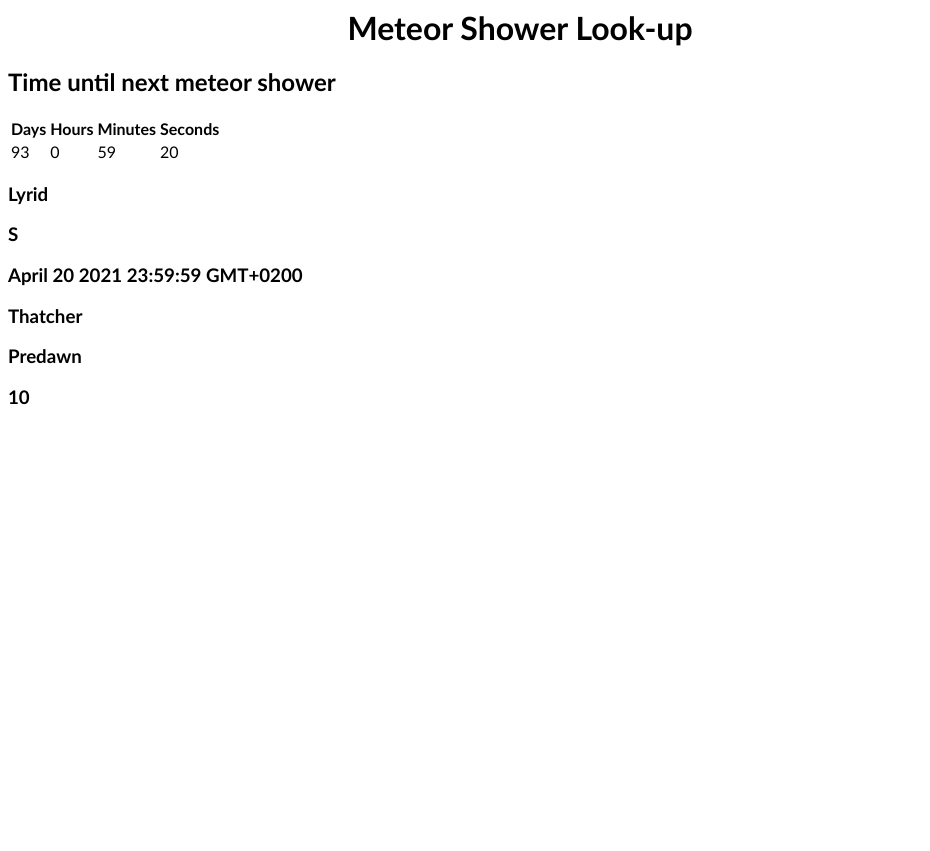
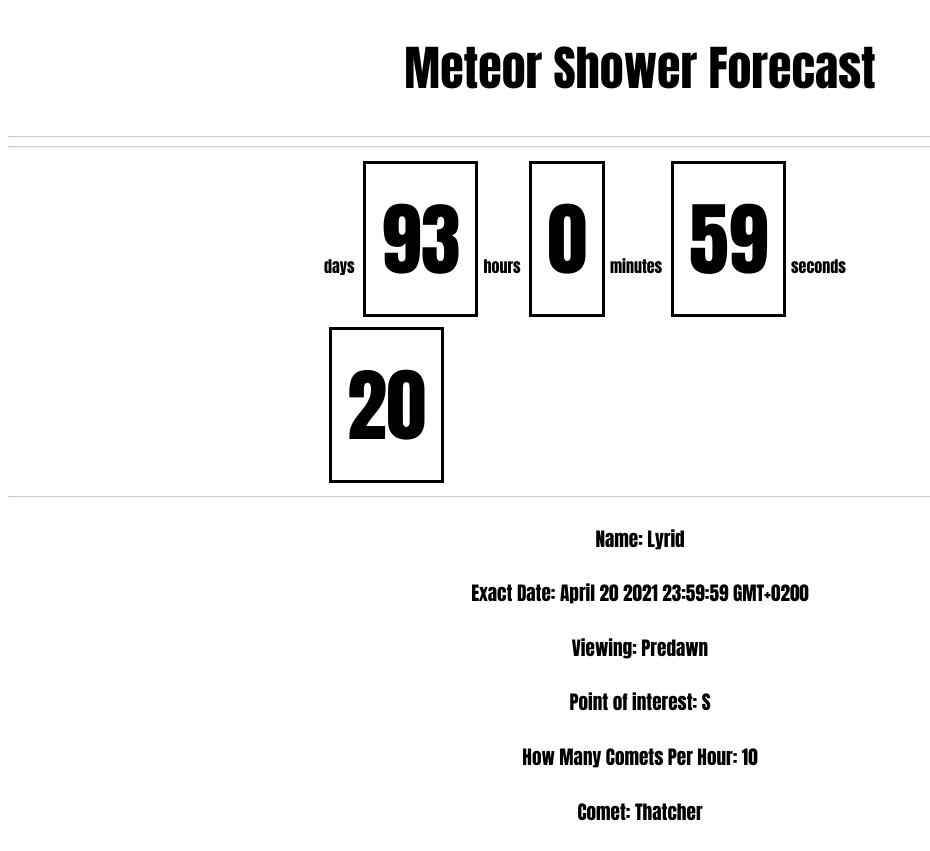
Before and after one commit to CypressG/meteorwatch, a plain HTML site: page index.html in a window 1280 px wide. Shown: the whole page, without its empty margins (0-930 px from the left). Before the commit the page ends 800 px from the top, so only its background shows below. Drawn offline with Linux system fonts and the light colour scheme.

Commit message:
CSS and HTML update

```diff
--- a/index.html
+++ b/index.html
@@ -9,33 +9,23 @@
         <script src="script.js"></script>
     </head>
     <body>
-    <h1>Meteor Shower Look-up</h1>
-    <h2>Time until next meteor shower</h2>
-    <table>
-        <thead>
-            <tr>
-                <th>Days</th>
-                <th>Hours</th>
-                <th>Minutes</th>
-                <th>Seconds</th>
-            </tr>
-        </thead>
-        <tbody>
-            <tr>
-                <td id = "Days"></td>
-                <td id = "Hours"></td>
-                <td id = "Minutes"></td>
-                <td id = "Seconds"></td>
-            </tr>
-        </tbody>
-    </table>
-
-    <h3 id="Name"></h3>
-    <h3 id="POO"></h3>
-    <h3 id="Date"></h3>
-    <h3 id="Comet"></h3>
-    <h3 id="Viewing"></h3>
-    <h3 id="Mph"></h3>
-
+    <h1>Meteor Shower Forecast</h1>
+    <hr>
+    <hr>
+    <div id="timer-container">days
+    <h1 id="Days" class="Timer"></h1>hours
+    <h1 id="Hours" class="Timer"></h1>minutes
+    <h1 id="Minutes" class="Timer"></h1>seconds
+    <h1 id="Seconds" class="Timer"></h1>
+    </div>
+    <hr>
+    <div id="description">
+    <h4>Name: <span id="Name"></span></h4>
+    <h4>Exact Date: <span id="Date"></span></h4>
+    <h4>Viewing: <span id="Viewing"></span></h4>
+    <h4>Point of interest: <span id="POO"></span></h4>
+    <h4>How Many Comets Per Hour: <span id="Mph"></span></h4>
+    <h4>Comet: <span id="Comet"></span></h4>
+    </div>
     </body>
 </html>
--- a/script.js
+++ b/script.js
@@ -30,13 +30,15 @@ window.addEventListener("DOMContentLoaded", function(event){
             days
         }
     }
+    var meteor = data.Showers[first]
     function changeClock(){
-        meteor = data.Showers[first]
         let answer = clock(meteor["Date"])
         document.getElementById("Days").innerHTML = answer.days;
         document.getElementById("Hours").innerHTML = answer.hours;
         document.getElementById("Minutes").innerHTML = answer.minutes;
         document.getElementById("Seconds").innerHTML = answer.seconds;
+    }
+    function fillInformation(){
         document.getElementById("Name").innerHTML = meteor["Name"];
         document.getElementById("POO").innerHTML = meteor["POO"];
         document.getElementById("Mph").innerHTML = meteor["Mph"];
@@ -44,5 +46,6 @@ window.addEventListener("DOMContentLoaded", function(event){
         document.getElementById("Comet").innerHTML = meteor["Comet"];
         document.getElementById("Date").innerHTML = meteor["Date"];
     }
+    fillInformation()
     setInterval(changeClock,100);
 });
--- a/style.css
+++ b/style.css
@@ -1,14 +1,26 @@
+hr{
+    opacity:0.5;
+}
 html{
-    font-family:'Trebuchet MS', 'Lucida Sans Unicode', 'Lucida Grande', 'Lucida Sans', Arial, sans-serif;
+    font-family:Impact, Haettenschweiler, 'Arial Narrow Bold', sans-serif;
+}
+h1{
+    text-align:center;
+    font-size:3rem;
+}
+.Timer{
+    display:inline-block;
+    padding:15px;
+    margin: 5px;
+    font-size:5rem;
+    border: 3px solid black;
 }
 
-body{
-    width: 80%;
+#timer-container{
+    width:50%;
+    margin:auto;
 }
-h1{
-    margin: auto;
+h4{
     text-align: center;
+    font-size: larger;
 }
-h2{
-
-}
```
Lines whose indentation alone changed are shown as unchanged.
